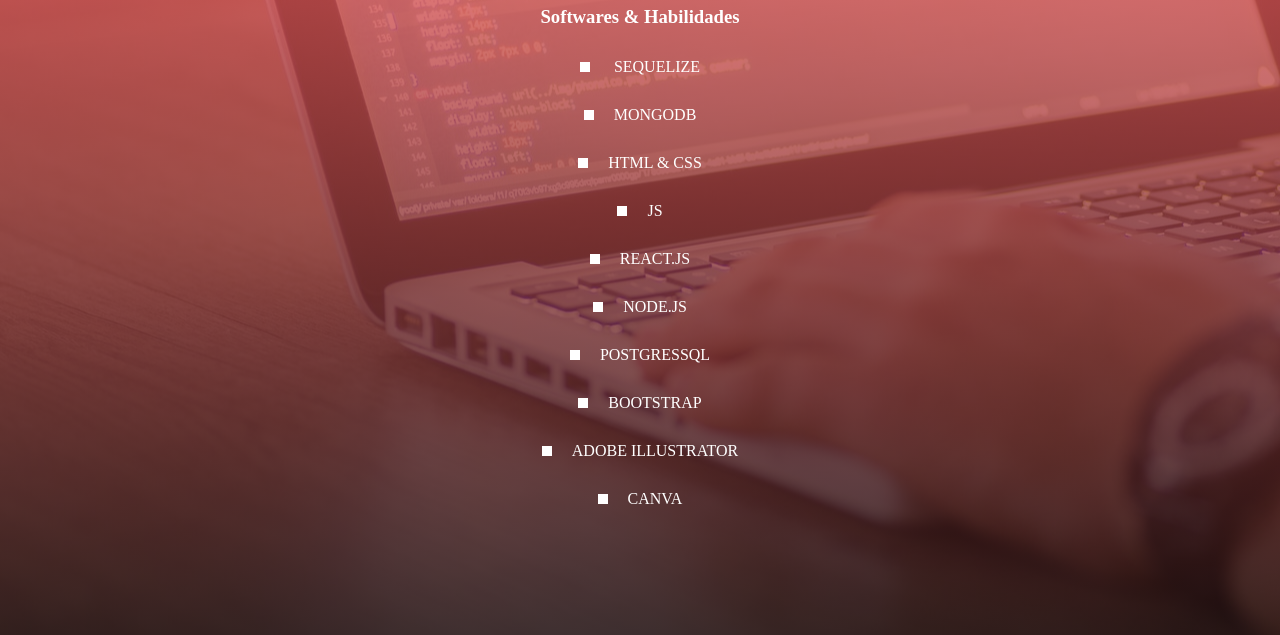
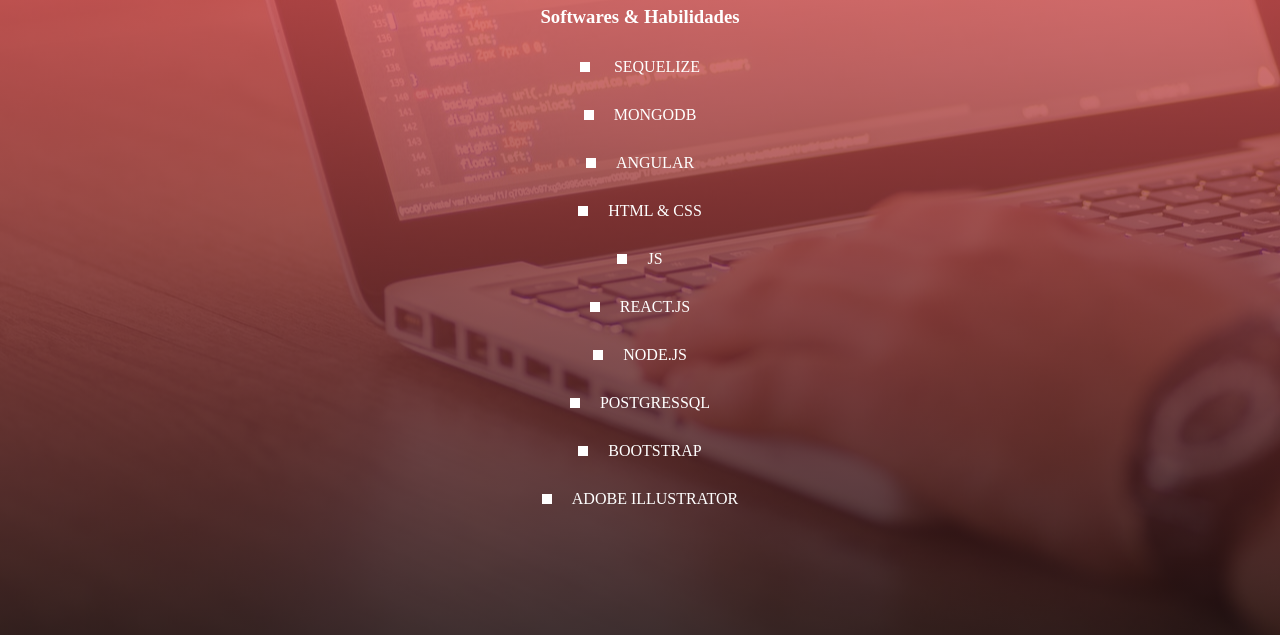
Before and after one commit to marsala-mariana/MiPortafolio2023, a plain HTML site: page index.html in a window 1280 px wide. Shown: the part 1664-2299 px from the top of the page. Drawn offline with Linux system fonts and the light colour scheme; a script that the page names is missing.

Commit message:
cambio html

```diff
--- a/index.html
+++ b/index.html
@@ -111,6 +111,10 @@
         <div class="skill">
             <p><span class="lista"> </span>MONGODB</p>
             </div>
+             <div class="skill">
+            <p><span class="lista"> </span>ANGULAR</p>
+            </div>
+
       <div class="skill">
         <p><span class="lista"> </span>HTML & CSS</p>
         </div>
@@ -133,9 +137,7 @@
                         <div class="skill">
                             <p><span class="lista"> </span>ADOBE ILLUSTRATOR</p>
                             </div>
-                            <div class="skill">
-                                <p><span class="lista"> </span>CANVA</p>
-                                </div>
+
 
     </div>
        </div>
```
